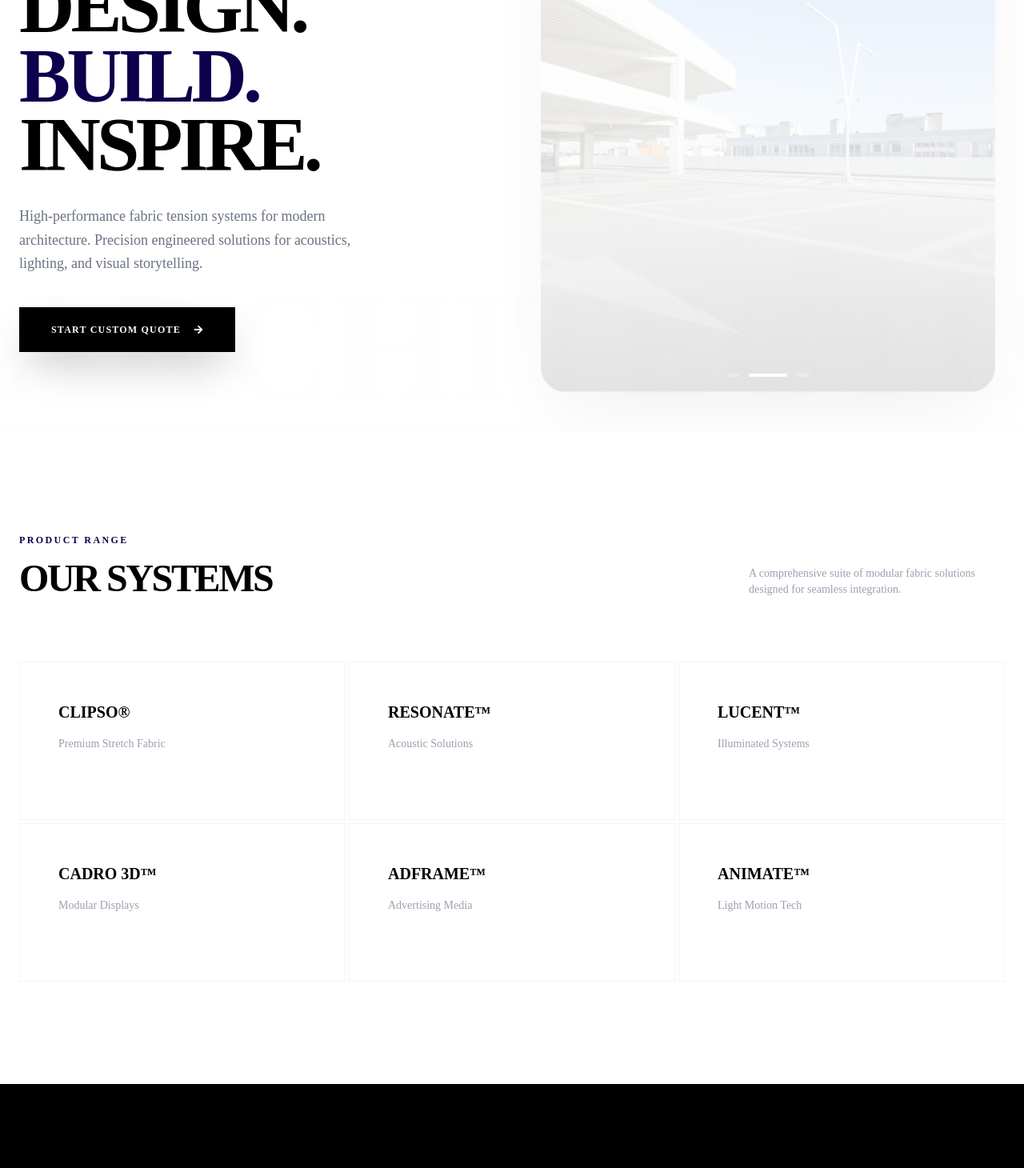
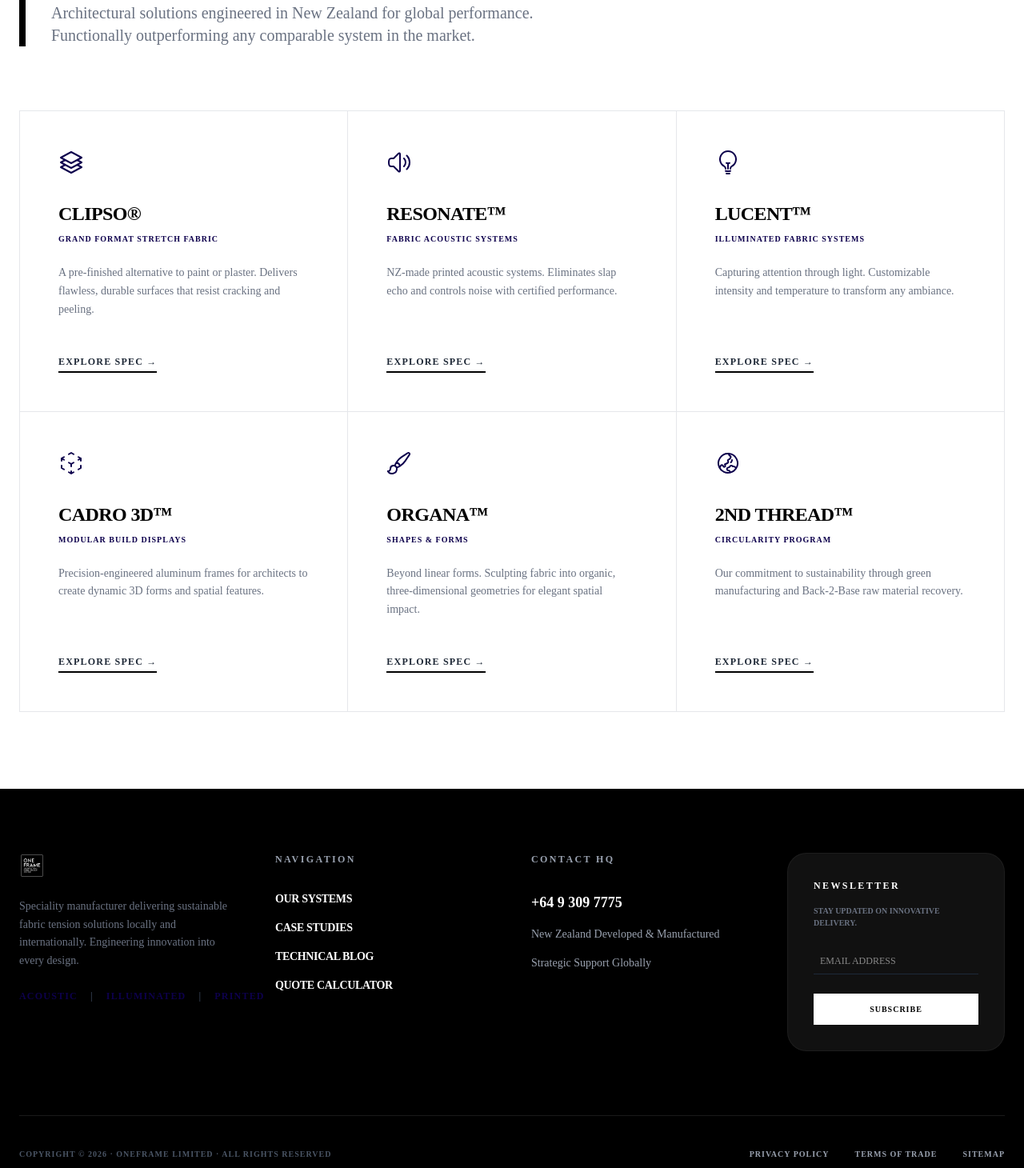
Before and after one commit to jeylanab/ONE-FRAME, a React (Vite) app: page /features in a window 1280 px wide. Before the commit this address led to /. Shown: the part 260-1720 px from the top of the page at 80% size. Built offline with nearby package versions, Linux system fonts and the light colour scheme; no server answers; the database is empty; sample sign-in values are in the browser's storage.

Commit message:
added footer file and feaure file

```diff
--- a/src/App.jsx
+++ b/src/App.jsx
@@ -1,23 +1,48 @@
-import { Routes, Route, Navigate } from "react-router-dom";
+import { Routes, Route, Navigate, useLocation } from "react-router-dom";
+import { useEffect } from "react";
 import { AuthProvider, useAuth } from "./contexts/AuthContext";
+
+// Components
 import Navbar from "./components/Navbar";
 import Home from "./components/Home";
 import Quote from "./components/Quote";
+import Footer from "./components/Footer";
+import Features from "./components/Features"; // Newly created
+
+// Pages
 import Login from "./pages/Login";
 import Signup from "./pages/Signup";
 import AdminLayout from "./admin/AdminLayout";
-// Protected Route
+
+// Scroll to Top Utility
+function ScrollToTop() {
+  const { pathname } = useLocation();
+  useEffect(() => {
+    window.scrollTo(0, 0);
+  }, [pathname]);
+  return null;
+}
+
+// Protected Route Logic
 function ProtectedRoute({ children }) {
   const { user, loading } = useAuth();
-  if (loading) return <div className="text-center p-4">Loading...</div>;
+  if (loading) return (
+    <div className="min-h-screen flex items-center justify-center bg-white">
+      <div className="w-12 h-12 border-4 border-black border-t-transparent rounded-full animate-spin"></div>
+    </div>
+  );
   if (!user) return <Navigate to="/login" replace />;
   return children;
 }
 
-// Admin Route
+// Admin Route Logic
 function AdminRoute({ children }) {
   const { user, loading } = useAuth();
-  if (loading) return <div className="text-center p-4">Loading...</div>;
+  if (loading) return (
+    <div className="min-h-screen flex items-center justify-center bg-white">
+      <div className="w-12 h-12 border-4 border-[#0D004C] border-t-transparent rounded-full animate-spin"></div>
+    </div>
+  );
   if (!user || user.role !== "admin") return <Navigate to="/" replace />;
   return children;
 }
@@ -25,12 +50,27 @@
 export default function App() {
   return (
     <AuthProvider>
-      <div className="min-h-screen flex flex-col">
+      <div className="min-h-screen flex flex-col font-sans selection:bg-[#0D004C] selection:text-white">
+        <ScrollToTop />
+
+        {/* Conditional Navbar: We hide it or use a specific one for Admin if needed */}
         <Navbar />
 
         <main className="flex-1">
           <Routes>
-            <Route path="/" element={<Home />} />
+            {/* Public Routes */}
+            <Route path="/" element={
+              <>
+                <Home />
+                <Features />
+              </>
+            } />
+
+            <Route path="/features" element={<Features />} />
+            <Route path="/login" element={<Login />} />
+            <Route path="/signup" element={<Signup />} />
+
+            {/* User Protected Routes */}
             <Route
               path="/quote"
               element={
@@ -39,20 +79,34 @@
                 </ProtectedRoute>
               }
             />
-            <Route path="/login" element={<Login />} />
-            <Route path="/signup" element={<Signup />} />
+
+            {/* Admin Protected Routes */}
             <Route
-  path="/admin/*"
+              path="/admin/*"
               element={
                 <AdminRoute>
                   <AdminLayout />
                 </AdminRoute>
               }
             />
+
+            {/* Catch-all Redirect */}
             <Route path="*" element={<Navigate to="/" replace />} />
           </Routes>
         </main>
+
+        {/* Footer visibility: Hide on Admin pages to keep the dashboard clean */}
+        <FooterWrapper />
       </div>
     </AuthProvider>
   );
 }
+
+// Helper to hide footer on admin routes
+function FooterWrapper() {
+  const location = useLocation();
+  const isAdminPath = location.pathname.startsWith('/admin');
+
+  if (isAdminPath) return null;
+  return <Footer />;
+}
--- /dev/null
+++ b/src/components/Features.jsx
@@ -0,0 +1,99 @@
+import { motion } from "framer-motion";
+import {
+  Square3Stack3DIcon,
+  SpeakerWaveIcon,
+  LightBulbIcon,
+  CubeTransparentIcon,
+  GlobeAsiaAustraliaIcon,
+  PaintBrushIcon
+} from "@heroicons/react/24/outline";
+
+const systems = [
+  {
+    name: "CLIPSO®",
+    tagline: "Grand format stretch fabric",
+    desc: "A pre-finished alternative to paint or plaster. Delivers flawless, durable surfaces that resist cracking and peeling.",
+    icon: <Square3Stack3DIcon className="w-8 h-8" />,
+  },
+  {
+    name: "resonate™",
+    tagline: "Fabric acoustic systems",
+    desc: "NZ-made printed acoustic systems. Eliminates slap echo and controls noise with certified performance.",
+    icon: <SpeakerWaveIcon className="w-8 h-8" />,
+  },
+  {
+    name: "lucent™",
+    tagline: "Illuminated fabric systems",
+    desc: "Capturing attention through light. Customizable intensity and temperature to transform any ambiance.",
+    icon: <LightBulbIcon className="w-8 h-8" />,
+  },
+  {
+    name: "cadro 3D™",
+    tagline: "Modular build displays",
+    desc: "Precision-engineered aluminum frames for architects to create dynamic 3D forms and spatial features.",
+    icon: <CubeTransparentIcon className="w-8 h-8" />,
+  },
+  {
+    name: "organa™",
+    tagline: "Shapes & Forms",
+    desc: "Beyond linear forms. Sculpting fabric into organic, three-dimensional geometries for elegant spatial impact.",
+    icon: <PaintBrushIcon className="w-8 h-8" />,
+  },
+  {
+    name: "2nd Thread™",
+    tagline: "Circularity Program",
+    desc: "Our commitment to sustainability through green manufacturing and Back-2-Base raw material recovery.",
+    icon: <GlobeAsiaAustraliaIcon className="w-8 h-8" />,
+  }
+];
+
+export default function Features() {
+  return (
+    <section className="bg-white py-24 px-6">
+      <div className="max-w-7xl mx-auto">
+        {/* Section Header */}
+        <div className="mb-20 border-l-8 border-black pl-8">
+          <h2 className="text-5xl md:text-7xl font-black uppercase tracking-tighter text-black">
+            The <span className="text-[#0D004C]">Systems</span>
+          </h2>
+          <p className="text-xl text-gray-500 max-w-2xl mt-4 font-medium">
+            Architectural solutions engineered in New Zealand for global performance.
+            Functionally outperforming any comparable system in the market.
+          </p>
+        </div>
+
+        {/* Features Grid */}
+        <div className="grid grid-cols-1 md:grid-cols-2 lg:grid-cols-3 gap-px bg-gray-200 border border-gray-200">
+          {systems.map((system, idx) => (
+            <motion.div
+              key={idx}
+              whileHover={{ backgroundColor: "#F9FAFB" }}
+              className="bg-white p-12 flex flex-col justify-between group transition-all"
+            >
+              <div>
+                <div className="text-[#0D004C] mb-8 group-hover:scale-110 transition-transform origin-left">
+                  {system.icon}
+                </div>
+                <h3 className="text-2xl font-black uppercase tracking-tight text-black mb-2">
+                  {system.name}
+                </h3>
+                <p className="text-[#0D004C] text-[10px] font-black uppercase tracking-widest mb-6">
+                  {system.tagline}
+                </p>
+                <p className="text-gray-500 leading-relaxed text-sm">
+                  {system.desc}
+                </p>
+              </div>
+
+              <div className="mt-10">
+                <button className="text-xs font-black uppercase tracking-widest border-b-2 border-black pb-1 hover:border-[#0D004C] transition-colors">
+                  Explore Spec →
+                </button>
+              </div>
+            </motion.div>
+          ))}
+        </div>
+      </div>
+    </section>
+  );
+}
--- /dev/null
+++ b/src/components/Footer.jsx
@@ -0,0 +1,80 @@
+import logo from "../assets/oneframe.png"; // Ensure path is correct
+
+export default function Footer() {
+  return (
+    <footer className="bg-black text-white pt-20 pb-10 px-6">
+      <div className="max-w-7xl mx-auto">
+        <div className="grid grid-cols-1 md:grid-cols-2 lg:grid-cols-4 gap-12 mb-20">
+
+          {/* Brand Info */}
+          <div className="space-y-6">
+            <div className="flex items-center gap-3 grayscale invert">
+              <img src={logo} alt="OneFrame" className="h-8" />
+              <span className="font-black text-2xl tracking-tighter uppercase">OneFrame</span>
+            </div>
+            <p className="text-gray-500 text-sm leading-relaxed">
+              Speciality manufacturer delivering sustainable fabric tension solutions locally and internationally.
+              Engineering innovation into every design.
+            </p>
+            <div className="text-xs font-black tracking-widest text-[#0D004C] flex gap-4 uppercase">
+              <span>Acoustic</span>
+              <span className="text-gray-700">|</span>
+              <span>Illuminated</span>
+              <span className="text-gray-700">|</span>
+              <span>Printed</span>
+            </div>
+          </div>
+
+          {/* Quick Links */}
+          <div>
+            <h4 className="text-xs font-black uppercase tracking-[0.2em] mb-8 text-gray-400">Navigation</h4>
+            <ul className="space-y-4 text-sm font-bold uppercase tracking-tight">
+              <li><a href="#" className="hover:text-[#0D004C] transition">Our Systems</a></li>
+              <li><a href="#" className="hover:text-[#0D004C] transition">Case Studies</a></li>
+              <li><a href="#" className="hover:text-[#0D004C] transition">Technical Blog</a></li>
+              <li><a href="#" className="hover:text-[#0D004C] transition">Quote Calculator</a></li>
+            </ul>
+          </div>
+
+          {/* Contact */}
+          <div>
+            <h4 className="text-xs font-black uppercase tracking-[0.2em] mb-8 text-gray-400">Contact HQ</h4>
+            <ul className="space-y-4 text-sm font-medium text-gray-400">
+              <li className="text-white font-black text-lg">+64 9 309 7775</li>
+              <li>New Zealand Developed & Manufactured</li>
+              <li>Strategic Support Globally</li>
+            </ul>
+          </div>
+
+          {/* Newsletter */}
+          <div className="bg-[#111] p-8 rounded-3xl border border-white/5">
+            <h4 className="text-xs font-black uppercase tracking-[0.2em] mb-4">Newsletter</h4>
+            <p className="text-[10px] text-gray-500 uppercase font-bold mb-6">Stay updated on innovative delivery.</p>
+            <form className="flex flex-col gap-2">
+              <input
+                type="email"
+                placeholder="EMAIL ADDRESS"
+                className="bg-transparent border-b border-gray-800 p-2 text-xs focus:border-white outline-none transition"
+              />
+              <button className="mt-4 bg-white text-black py-3 text-[10px] font-black uppercase tracking-widest hover:bg-[#0D004C] hover:text-white transition">
+                Subscribe
+              </button>
+            </form>
+          </div>
+        </div>
+
+        {/* Legal Bar */}
+        <div className="pt-10 border-t border-white/10 flex flex-col md:flex-row justify-between gap-6">
+          <p className="text-[10px] font-bold text-gray-600 uppercase tracking-widest">
+            Copyright © 2026 · OneFrame Limited · All Rights Reserved
+          </p>
+          <div className="flex gap-8 text-[10px] font-bold text-gray-400 uppercase tracking-widest">
+            <a href="#" className="hover:text-white transition">Privacy Policy</a>
+            <a href="#" className="hover:text-white transition">Terms of Trade</a>
+            <a href="#" className="hover:text-white transition">Sitemap</a>
+          </div>
+        </div>
+      </div>
+    </footer>
+  );
+}
```
